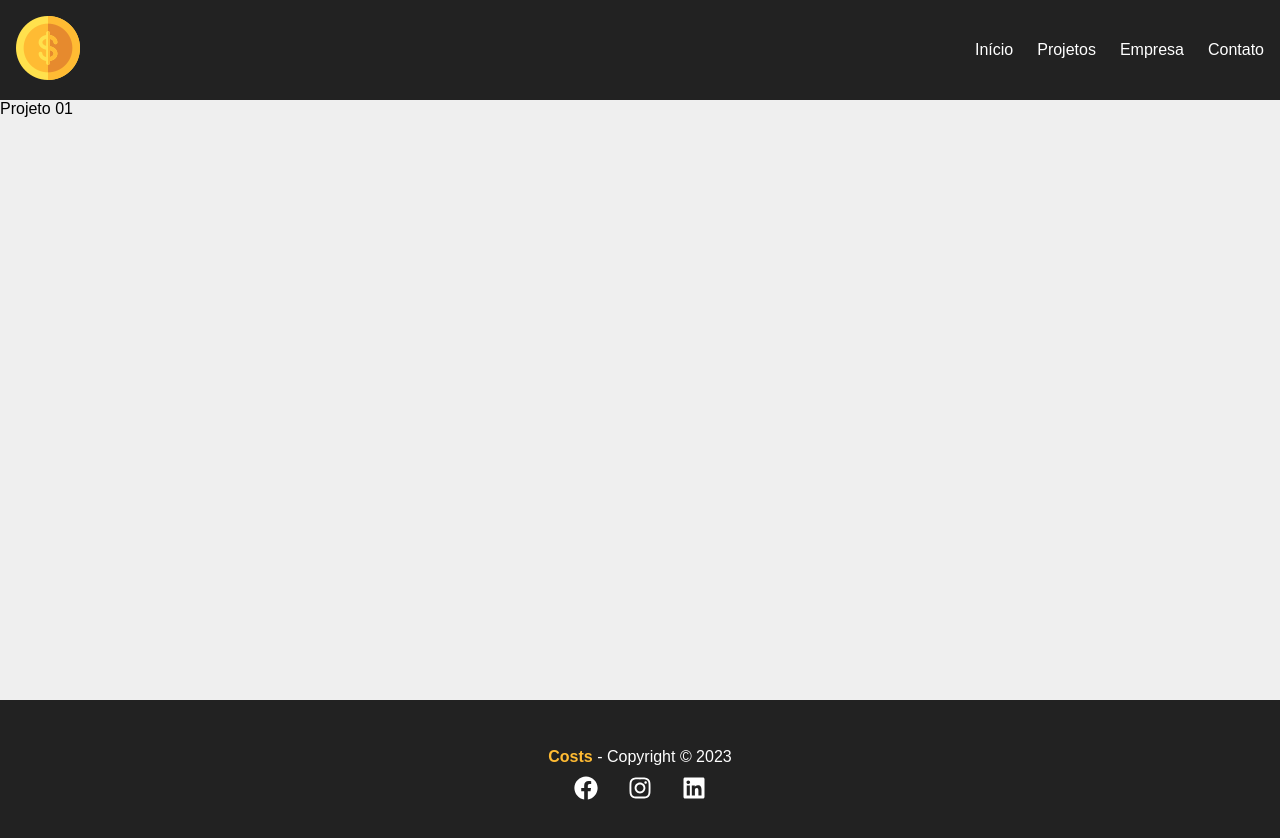
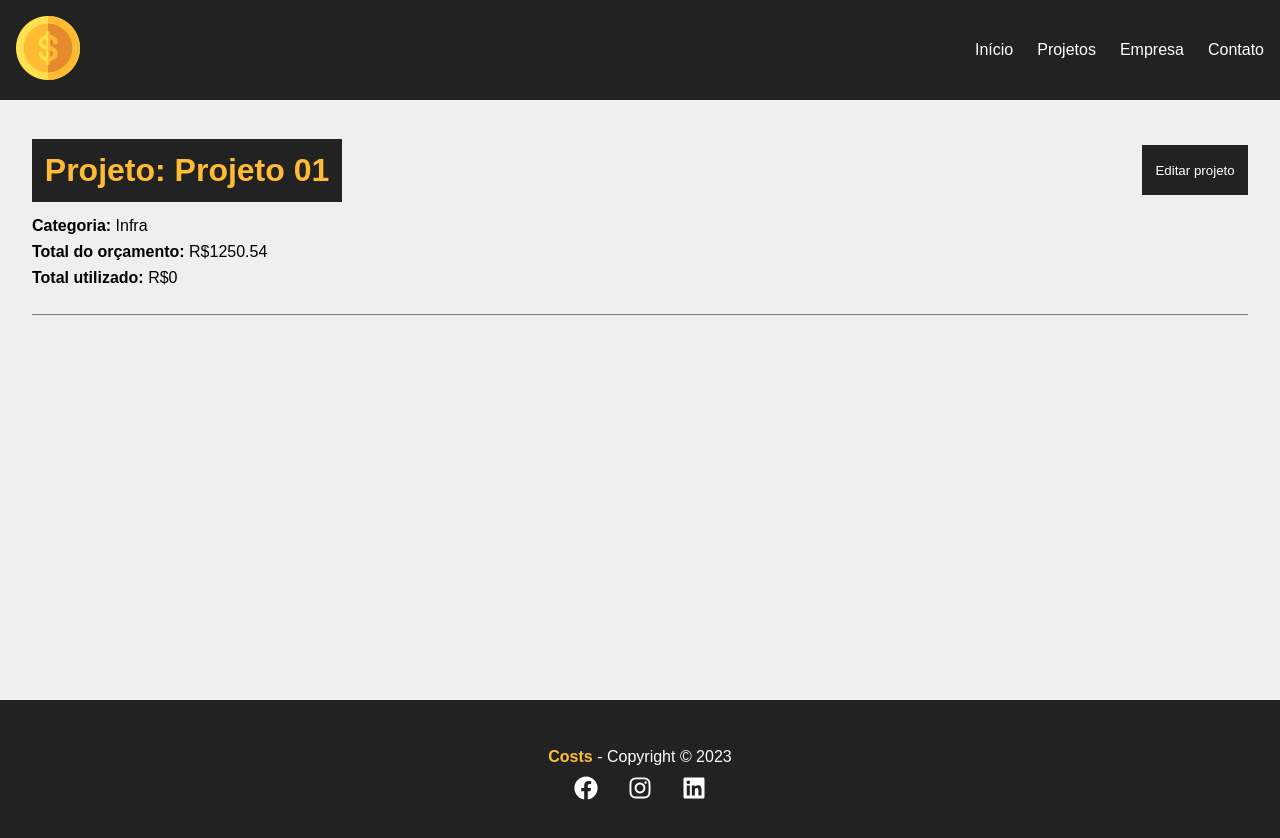
Before and after one commit to aleanrocha/react, a React (Vite) app in the folder costs/: page /Project/1 in a window 1280 px wide. Shown: the top 838 px of the page. Built offline with nearby package versions, Linux system fonts and the light colour scheme; data requests are answered from the project's data file; the HTML template or start-up script is replaced by a standard one.

Commit message:
exibindo detalhes do projeto

```diff
--- a/costs/db.json
+++ b/costs/db.json
@@ -12,6 +12,19 @@
       "costs": 0,
       "services": [],
       "id": 1
+    },
+    {
+      "project_name": "Projeto 02",
+      "project_budget": "9500",
+      "category": {
+        "id": [
+          "2"
+        ],
+        "name": "Planejamento"
+      },
+      "costs": 0,
+      "services": [],
+      "id": 2
     }
   ],
   "categories": [
--- a/costs/src/components/pages/Project.jsx
+++ b/costs/src/components/pages/Project.jsx
@@ -2,26 +2,56 @@
 import { useParams } from 'react-router-dom'
 import { useState, useEffect } from 'react'
 
+import Loading from '../layout/Loading'
+import Container from '../layout/Container'
+
 const Project = () => {
   const { id } = useParams()
   const [project, setProject] = useState([])
+  const [showProjectForm, setShowProjectForm] = useState(false)
 
   useEffect(() => {
+    setTimeout(() => {
       fetch(`http://localhost:5000/projects/${id}`, {
         method: 'GET',
         headers: {'Content-Type': 'application/json'}
       })
       .then(res => res.json())
-    .then(data => {
-      console.log(data)
-      setProject(data)
-    }).catch(err => console.log(err))
+      .then(data => setProject(data))
+      .catch(err => console.log(err))
+    }, 1000)
   }, [id])
-
+  const toggleProjectForm = () => {setShowProjectForm(!showProjectForm)}
   return (
+    <>
+      {project.project_name ? (
+        <div className={styles.project_details}>
+          <Container customClass='column'>
+            <div className={styles.details_container}>
+              <div className={styles.align_content}>
+                <h1>Projeto: {project.project_name}</h1>
+                <button className={styles.btn} onClick={toggleProjectForm}>
+                  {!showProjectForm ? `Editar projeto` : `Fechar`}
+                </button>
+              </div>
+              {!showProjectForm ? (
+                <div className={styles.project_info}>
+                  <p><span>Categoria:</span> {project.category.name}</p>
+                  <p><span>Total do orçamento:</span> R${project.project_budget}</p>
+                  <p><span>Total utilizado:</span> R${project.costs}</p>
+                </div>
+              ) : (
                 <div>
-      {project.project_name}
+                  <p>project form</p>
                 </div>
+              )}
+            </div>
+          </Container>
+        </div>
+      ) : (
+        <Loading />
+      )}
+    </>
   )
 }
 export default Project
--- a/costs/src/components/pages/Project.module.css
+++ b/costs/src/components/pages/Project.module.css
@@ -0,0 +1,38 @@
+.project_details {padding: 2em; width: 100%;}
+.project_details h2,
+.project_details p {margin-bottom: .5em;}
+.project_details h1 {
+  background-color: #222;
+  color: #ffbb33;
+  padding: .4em;
+  margin-right: 1em;
+}
+.project_details span {font-weight: bold;}
+.details_container,
+.service_form_container {
+  border-bottom: 1.5px solid #7a7a7a;
+  margin-bottom: 1.2em;
+  padding-bottom: 1.2em;
+}
+.align_content {
+  display: flex;
+  justify-content: space-between;
+  align-items: center;
+  width: 100%;
+  height: 100%;
+  margin-bottom: .5em;
+  flex-wrap: wrap;
+}
+.btn {
+  background-color: #222;
+  color: #fff;
+  padding: 0.5em 1em;
+  text-decoration: none;
+  margin: 1em 0;
+  transition: .5s;
+  cursor: pointer;
+  height: 50px;
+  border: none;
+}
+.btn:hover {color: #ffbb33;}
+.project_info {width: 100%;}
```
Lines whose indentation alone changed are shown as unchanged.
